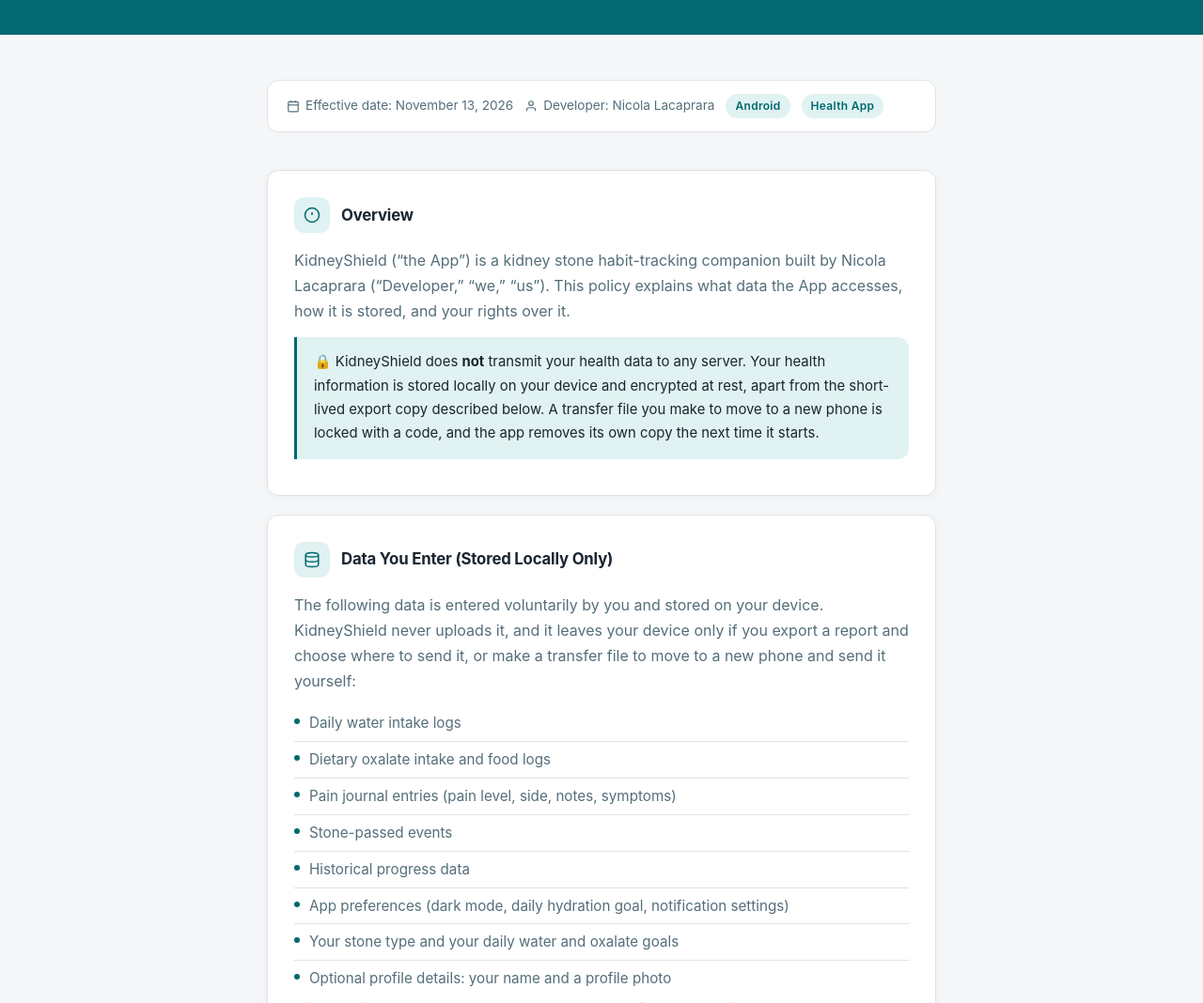
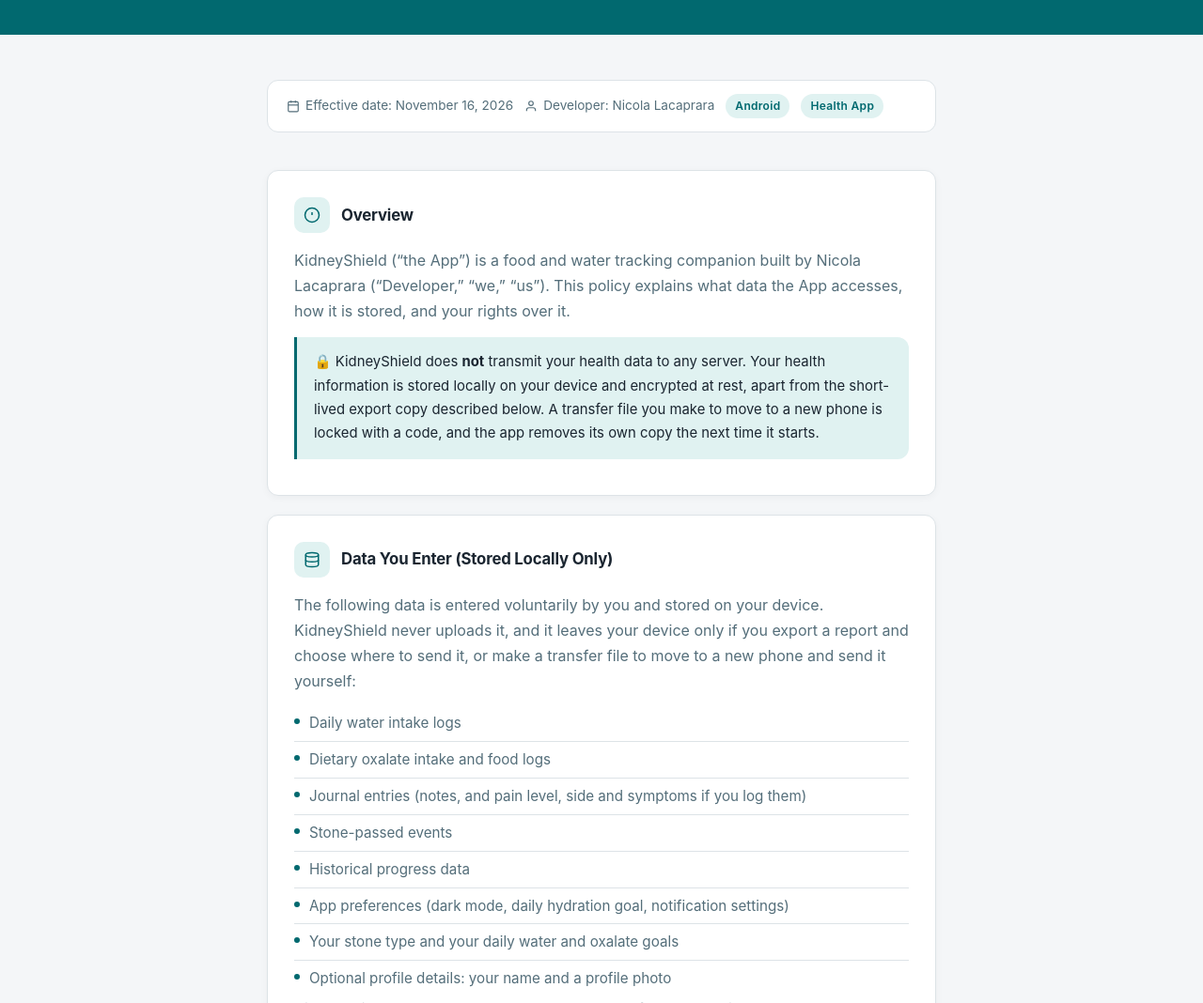
Before and after one commit to L3G1T50/kidneyshield-privacy, a plain HTML site: page index.html in a window 1280 px wide. Shown: the part 241-1309 px from the top of the page at 94% size. Drawn offline with Linux system fonts and the light colour scheme.

Commit message:
Describe the app as a food and water tracker and rename journal entries in the privacy policy

```diff
--- a/index.html
+++ b/index.html
@@ -248,7 +248,7 @@
   <div class="meta">
     <span>
       <svg width="14" height="14" viewBox="0 0 24 24" fill="none" stroke="currentColor" stroke-width="2"><rect x="3" y="4" width="18" height="18" rx="2" ry="2"/><line x1="16" y1="2" x2="16" y2="6"/><line x1="8" y1="2" x2="8" y2="6"/><line x1="3" y1="10" x2="21" y2="10"/></svg>
-      Effective date: November 13, 2026
+      Effective date: November 16, 2026
     </span>
     <span>
       <svg width="14" height="14" viewBox="0 0 24 24" fill="none" stroke="currentColor" stroke-width="2"><path d="M20 21v-2a4 4 0 0 0-4-4H8a4 4 0 0 0-4 4v2"/><circle cx="12" cy="7" r="4"/></svg>
@@ -266,7 +266,7 @@
       </div>
       <h2>Overview</h2>
     </div>
-    <p>KidneyShield (&ldquo;the App&rdquo;) is a kidney stone habit-tracking companion built by Nicola Lacaprara (&ldquo;Developer,&rdquo; &ldquo;we,&rdquo; &ldquo;us&rdquo;). This policy explains what data the App accesses, how it is stored, and your rights over it.</p>
+    <p>KidneyShield (&ldquo;the App&rdquo;) is a food and water tracking companion built by Nicola Lacaprara (&ldquo;Developer,&rdquo; &ldquo;we,&rdquo; &ldquo;us&rdquo;). This policy explains what data the App accesses, how it is stored, and your rights over it.</p>
     <div class="highlight">
       &#128274; KidneyShield does <strong>not</strong> transmit your health data to any server. Your health information is stored locally on your device and encrypted at rest, apart from the short-lived export copy described below. A transfer file you make to move to a new phone is locked with a code, and the app removes its own copy the next time it starts.
     </div>
@@ -284,7 +284,7 @@
     <ul>
       <li>Daily water intake logs</li>
       <li>Dietary oxalate intake and food logs</li>
-      <li>Pain journal entries (pain level, side, notes, symptoms)</li>
+      <li>Journal entries (notes, and pain level, side and symptoms if you log them)</li>
       <li>Stone-passed events</li>
       <li>Historical progress data</li>
       <li>App preferences (dark mode, daily hydration goal, notification settings)</li>
```
Also changed, not shown: privacy-policy.html (+3 -3 lines).
